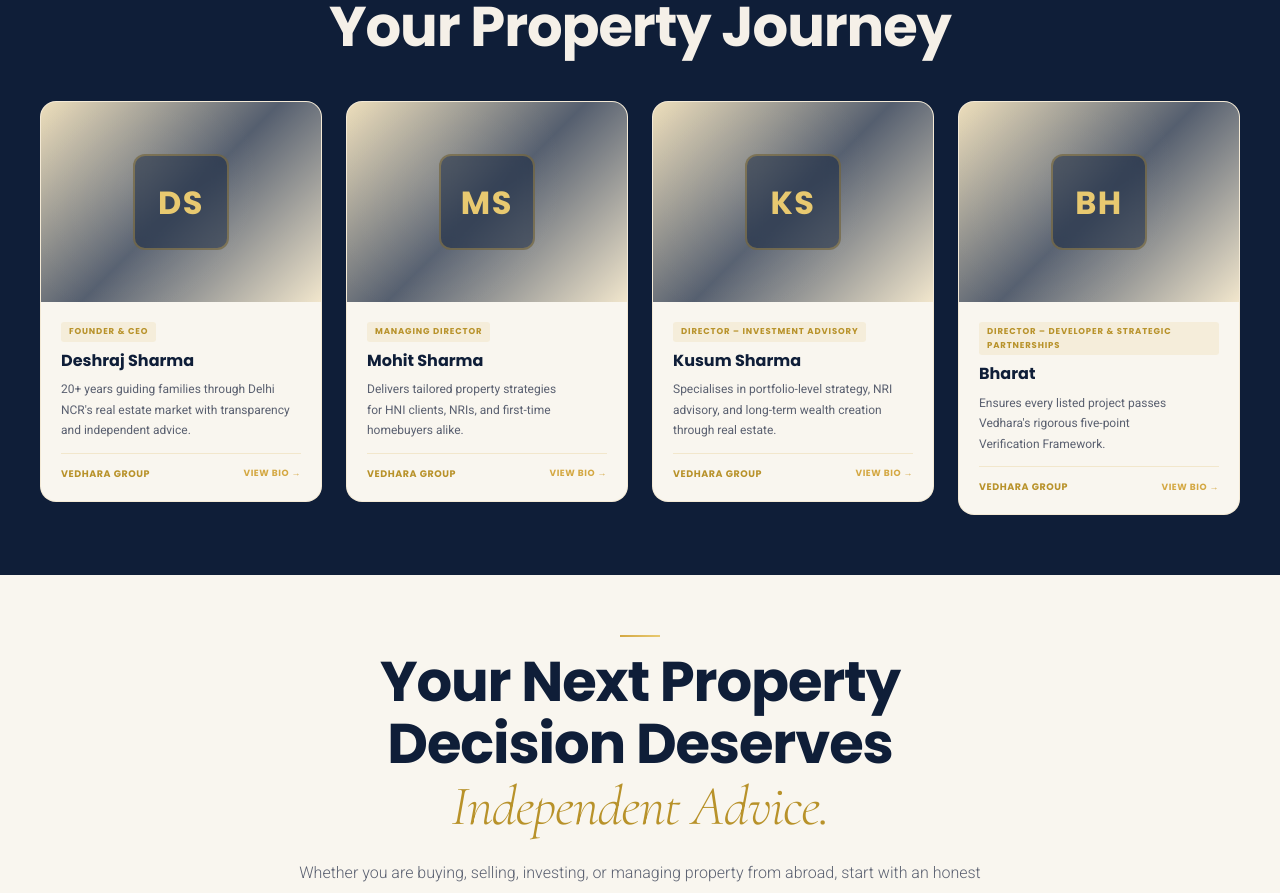
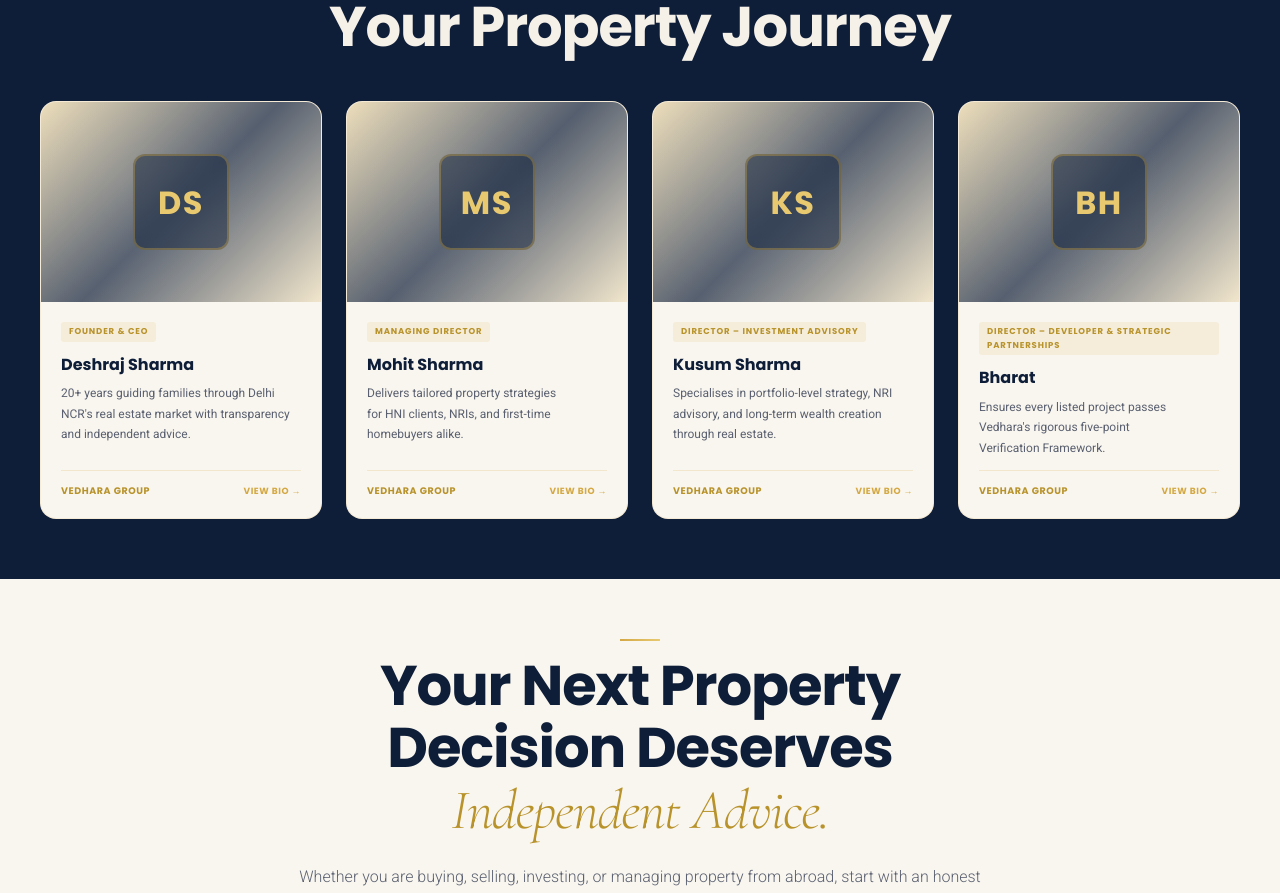
Before and after one commit to mohit1661-ai/Vedhara-Group-Supabase, a Next.js app: page / in a window 1280 px wide. Shown: the part 6081-6974 px from the top of the page. Built offline with nearby package versions, Linux system fonts and the light colour scheme.

Commit message:
Homepage: align Our Team card heights (equal-height flex pattern)

```diff
--- a/app/page.tsx
+++ b/app/page.tsx
@@ -392,8 +392,8 @@ export default function HomePage() {
               { name:"Kusum Sharma", title:"Director – Investment Advisory", initials:"KS", desc:"Specialises in portfolio-level strategy, NRI advisory, and long-term wealth creation through real estate." },
               { name:"Bharat", title:"Director – Developer & Strategic Partnerships", initials:"BH", desc:"Ensures every listed project passes Vedhara's rigorous five-point Verification Framework." },
             ].map((member,i)=>(
-              <ScrollReveal key={member.name} delay={i*100}>
-                <div className="team-card hover-lift" style={{ display:"block",background:"var(--cream)",border:"1px solid rgba(212,168,67,0.15)",borderRadius:16,overflow:"hidden",textDecoration:"none" }}>
+              <ScrollReveal key={member.name} delay={i*100} style={{ display:"flex" }}>
+                <div className="team-card hover-lift" style={{ display:"flex",flexDirection:"column",flex:1,width:"100%",background:"var(--cream)",border:"1px solid rgba(212,168,67,0.15)",borderRadius:16,overflow:"hidden",textDecoration:"none" }}>
                   {/* Full-width photo banner */}
                   <div style={{ height:200,background:"linear-gradient(135deg,rgba(212,168,67,0.3),rgba(15,30,56,0.7),rgba(212,168,67,0.2))",display:"flex",alignItems:"center",justifyContent:"center",position:"relative",overflow:"hidden" }}>
                     <div style={{ position:"absolute",inset:0,background:"radial-gradient(circle at 30% 40%,rgba(255,255,255,0.06) 0%,transparent 60%)" }} />
@@ -402,14 +402,14 @@ export default function HomePage() {
                     </div>
                   </div>
                   {/* Content - matching featured properties style */}
-                  <div style={{ padding:20 }}>
+                  <div style={{ padding:20,flex:1,display:"flex",flexDirection:"column" }}>
                     <div style={{ display:"flex",alignItems:"center",gap:6,marginBottom:6 }}>
                       <span style={{ fontFamily:"var(--t-head)",fontSize:8.5,fontWeight:700,letterSpacing:"0.1em",textTransform:"uppercase",padding:"3px 8px",background:"rgba(212,168,67,0.12)",color:"var(--gold-dk)",borderRadius:3 }}>
                         {member.title}
                       </span>
                     </div>
                     <h3 style={{ fontFamily:"var(--t-head)",fontSize:16,fontWeight:700,color:"var(--navy)",marginBottom:6,marginTop:4 }}>{member.name}</h3>
-                    <p className="body-sm" style={{ color:"var(--slate)",lineHeight:1.7,fontSize:12,margin:"0 0 12px" }}>
+                    <p className="body-sm" style={{ color:"var(--slate)",lineHeight:1.7,fontSize:12,margin:"0 0 12px",flex:1 }}>
                       {member.desc}
                     </p>
                     <div style={{ display:"flex",justifyContent:"space-between",alignItems:"center",borderTop:"1px solid rgba(212,168,67,0.2)",paddingTop:12 }}>
```
